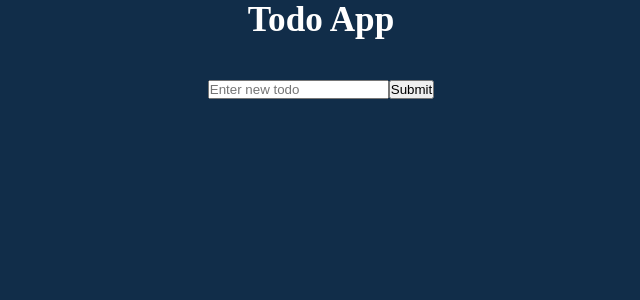
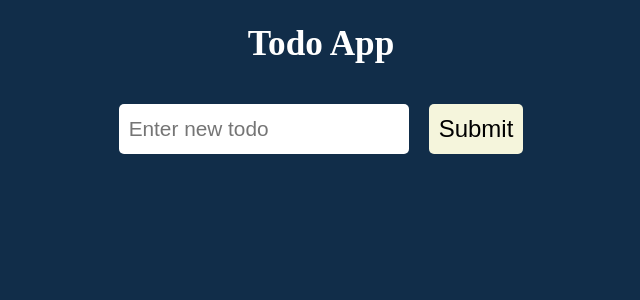
Before and after one commit to YurroUzhgorod/todo-app, a React (Create React App) app: page / in a window 1280 px wide. Shown: the top 300 px of the page, without its empty margins (319-959 px from the left). Built offline with nearby package versions, Linux system fonts and the light colour scheme.

Commit message:
connected styles to todo-form component and added additional settings

```diff
--- a/src/App.css
+++ b/src/App.css
@@ -1,7 +1,10 @@
 .App {
   text-align: center;
+  max-width: 600px;
+  margin: 0 auto;
 }
 h1 {
   font-size: 2.2rem;
   margin-bottom: 40px;
+  margin-top: 24px;
 }
--- a/src/components/Todos/TodoForm.js
+++ b/src/components/Todos/TodoForm.js
@@ -1,4 +1,5 @@
 import { useState } from "react";
+import styles from "./TodoForm.module.css";
 
 function TodoForm({ addTodo }) {
   const [text, setText] = useState("");
@@ -14,6 +15,7 @@ function TodoForm({ addTodo }) {
     setText(value);
   };
   return (
+    <div className={styles.todoFormContainer}>
       <form onSubmit={onSubmitHandler}>
         <input
           placeholder="Enter new todo"
@@ -24,6 +26,7 @@ function TodoForm({ addTodo }) {
           Submit
         </button>
       </form>
+    </div>
   );
 }
 
--- a/src/components/Todos/TodoForm.module.css
+++ b/src/components/Todos/TodoForm.module.css
@@ -1,31 +1,34 @@
-form {
+.todoFormContainer {
+  margin-bottom: 30px;
+}
+
+.todoFormContainer form {
   display: flex;
   align-items: center;
   justify-content: center;
-  margin-bottom: 30 px;
 }
 
-input {
+.todoFormContainer input {
   width: 45%;
   height: 30px;
   font-size: 1.3rem;
 }
 
-button {
+.todoFormContainer button {
   margin-left: 20px;
   height: 50px;
   cursor: pointer;
   background-color: beige;
-  font-size: 1.5 rem;
+  font-size: 1.5rem;
 }
 
-button:hover {
+.todoFormContainer button:hover {
   background-color: rgb(240, 240, 155);
 }
 
-input,
+.todoFormContainer input,
 button {
-  padding: 10 px, 15 px;
+  padding: 10px;
   border: none;
   border-radius: 5px;
 }
```
Lines whose indentation alone changed are shown as unchanged.
